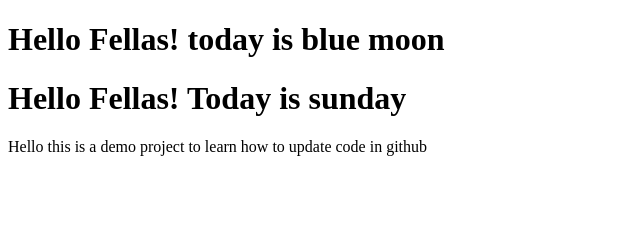
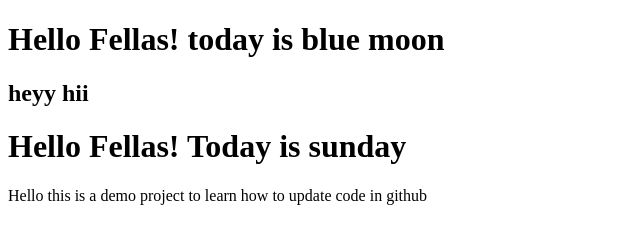
Before and after one commit to ZackFrost/demo, a plain HTML site: page index.html in a window 1280 px wide. Shown: the whole page, without its empty margins (0-640 px from the left). Drawn offline with Linux system fonts and the light colour scheme.

Commit message:
added h2

```diff
--- a/index.html
+++ b/index.html
@@ -4,7 +4,9 @@
 	<title>Hello Application</title>
 </head>
 <body>
+
 	<h1>Hello Fellas! today is blue moon</h1>
+	<h2>heyy hii</h2>
 	<h1>Hello Fellas! Today is sunday</h1>
 <p> Hello this is a demo project to learn how to update code in github </p>
 </body>
```
